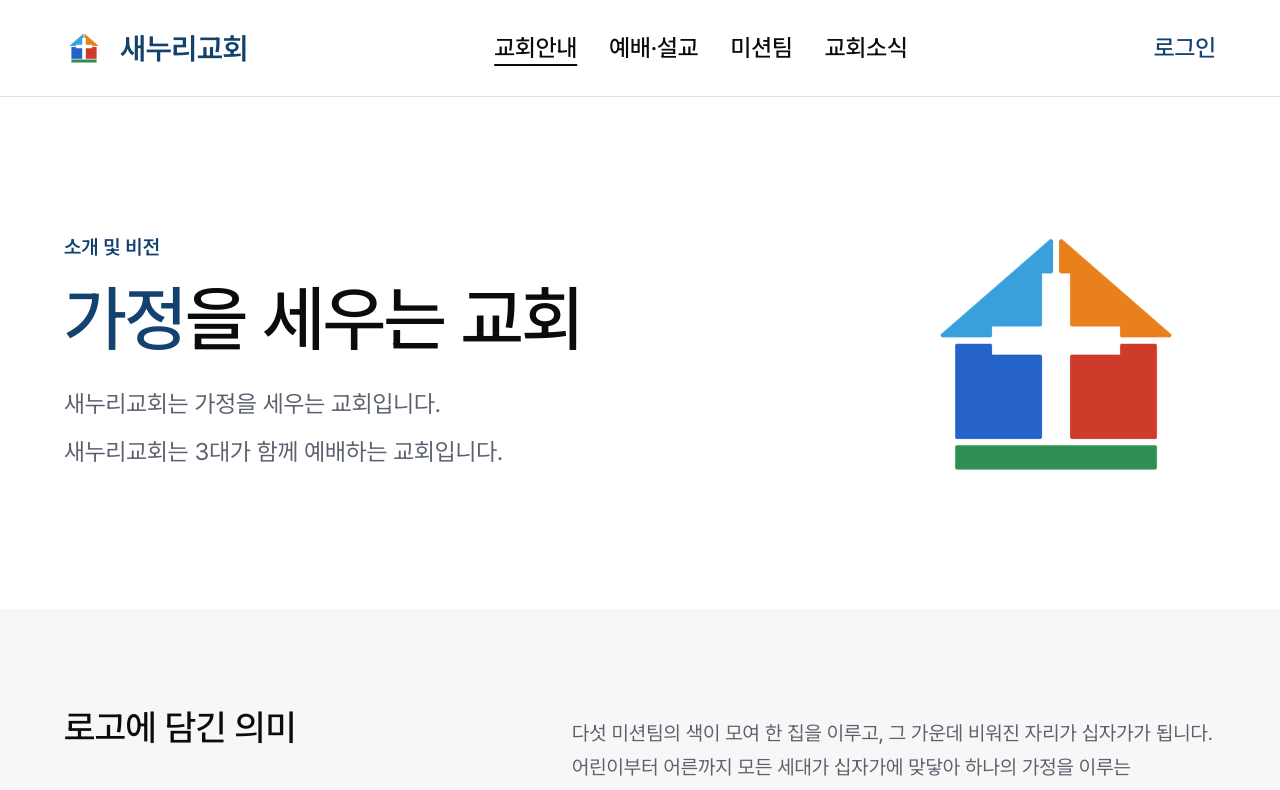
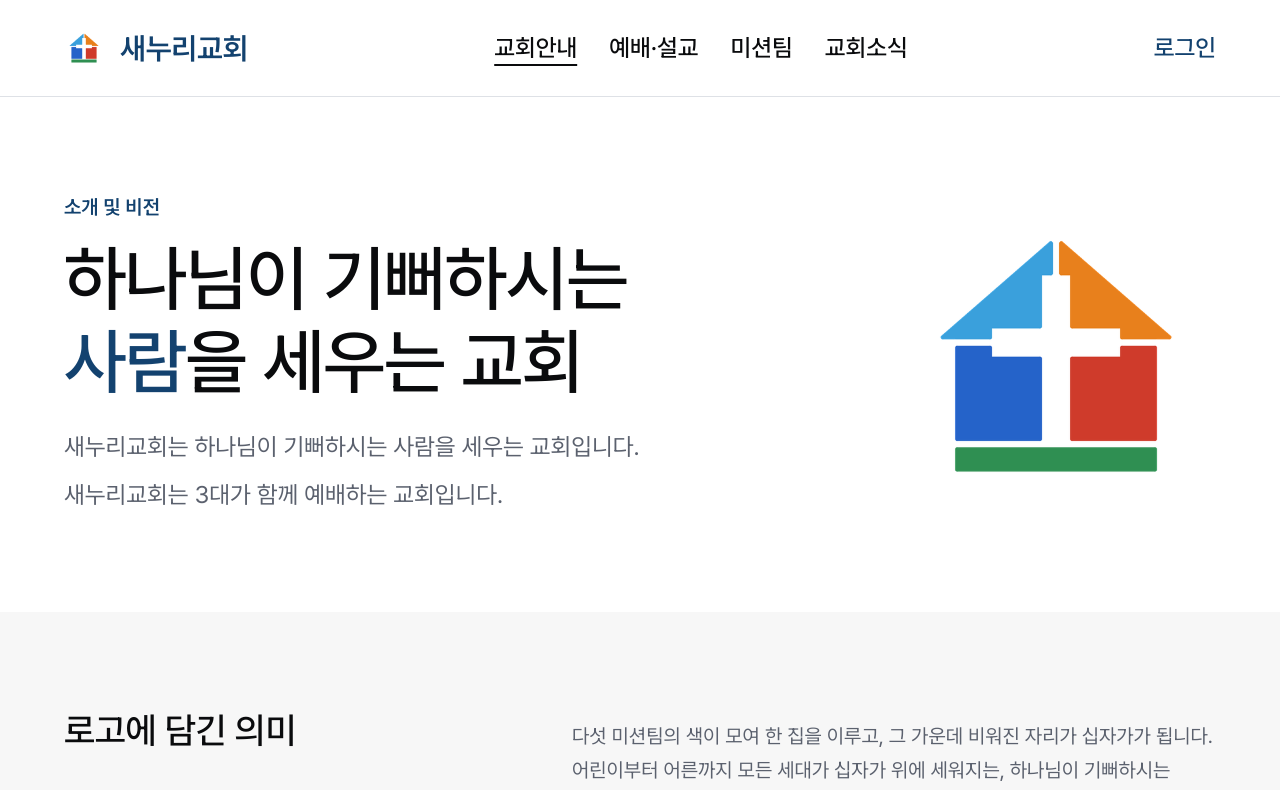
Before and after one commit to church-template/saenuri-church, a Next.js app in the folder client/: page /about in a window 1280 px wide. Shown: the top 790 px of the page. Built offline with nearby package versions, Linux system fonts and the light colour scheme.

Commit message:
feat: 교회 대표 문구를 하나님이 기뻐하시는 사람을 세우는 교회로 변경 #1

```diff
--- a/client/src/components/about/VisionHero.tsx
+++ b/client/src/components/about/VisionHero.tsx
@@ -29,7 +29,7 @@ export function VisionHero() {
       <div className="grid items-center gap-xl lg:grid-cols-[1fr_auto]">
         <Reveal>
           <p className={cn(typo.titleSm, "text-primary")}>{ABOUT.title}</p>
-          <h1 className={cn(typo.displayMega, "mt-base text-ink")}>
+          <h1 className={cn(typo.displayMega, "mt-base whitespace-pre-line text-ink")}>
             {renderStatement(ABOUT.statement, ABOUT.statementHighlight)}
           </h1>
           <div className={cn(typo.bodyLg, "mt-lg max-w-[var(--container-narrow)] text-body")}>
--- a/client/src/constants/church.ts
+++ b/client/src/constants/church.ts
@@ -38,7 +38,7 @@ export const HERO_POSTER_ASPECT = 1920 / 1456;
 
 // 풀스크린 후 등장 카피 — 줄 단위 배열이라 "\n" 이스케이프가 필요 없다.
 export const HERO_CAPTION = [
-  "가정을 세우는 교회",
+  "하나님이 기뻐하시는 사람을 세우는 교회",
   "3대가 함께하는 새누리교회",
 ];
 
--- a/client/src/constants/content.ts
+++ b/client/src/constants/content.ts
@@ -17,17 +17,17 @@ const HOPE_BODY: HopeSegment[] = [
 
 export const ABOUT = {
   title: "소개 및 비전",
-  statement: "가정을 세우는 교회",
-  statementHighlight: "가정", // 대표문구에서 primary로 강조할 단어
+  statement: "하나님이 기뻐하시는\n사람을 세우는 교회", // \n = 화면 줄바꿈 위치
+  statementHighlight: "사람", // 대표문구에서 primary로 강조할 단어
   intro: [
-    "새누리교회는 가정을 세우는 교회입니다.",
+    "새누리교회는 하나님이 기뻐하시는 사람을 세우는 교회입니다.",
     "새누리교회는 3대가 함께 예배하는 교회입니다.",
   ],
   symbolismHeading: "로고에 담긴 의미",
   // 로고 = 다섯 미션팀 색 조각이 한 집을 이루고, 비운 자리가 십자가(docs/brand/logo.svg).
   // 의미 풀이는 블로그 비전·팀 소개 기반 초안 — 교회 확인 전. 순서는 세대(어린이→어른).
   symbolismLead:
-    "다섯 미션팀의 색이 모여 한 집을 이루고, 그 가운데 비워진 자리가 십자가가 됩니다. 어린이부터 어른까지 모든 세대가 십자가에 맞닿아 하나의 가정을 이루는 교회입니다. “여호와께서 집을 세우지 아니하시면 세우는 자의 수고가 헛되며” (시 127:1)",
+    "다섯 미션팀의 색이 모여 한 집을 이루고, 그 가운데 비워진 자리가 십자가가 됩니다. 어린이부터 어른까지 모든 세대가 십자가 위에 세워지는, 하나님이 기뻐하시는 사람을 세우는 교회입니다. “여호와께서 집을 세우지 아니하시면 세우는 자의 수고가 헛되며” (시 127:1)",
   symbolism: [
     {
       color: "오렌지",
--- a/client/src/constants/storyHero.ts
+++ b/client/src/constants/storyHero.ts
@@ -11,7 +11,7 @@ export const STORY_HERO: StoryHeroContent = {
     eyebrow: "SINCE 1990 · 용인 보정동",
     title: ["열두 명의 가정예배가", "33년의 공동체가", "되었습니다"],
     highlight: "33년의 공동체",
-    lead: ["가정을 세우는 교회, 3대가 함께하는 새누리교회입니다.", "처음 오셔도 괜찮아요."],
+    lead: ["하나님이 기뻐하시는 사람을 세우는, 3대가 함께하는 새누리교회입니다.", "처음 오셔도 괜찮아요."],
     info: [
       { label: "주일예배", value: "오전 11:00 · 오후 1:40" },
       { label: "금요기도회", value: "저녁 9:00" },
```
